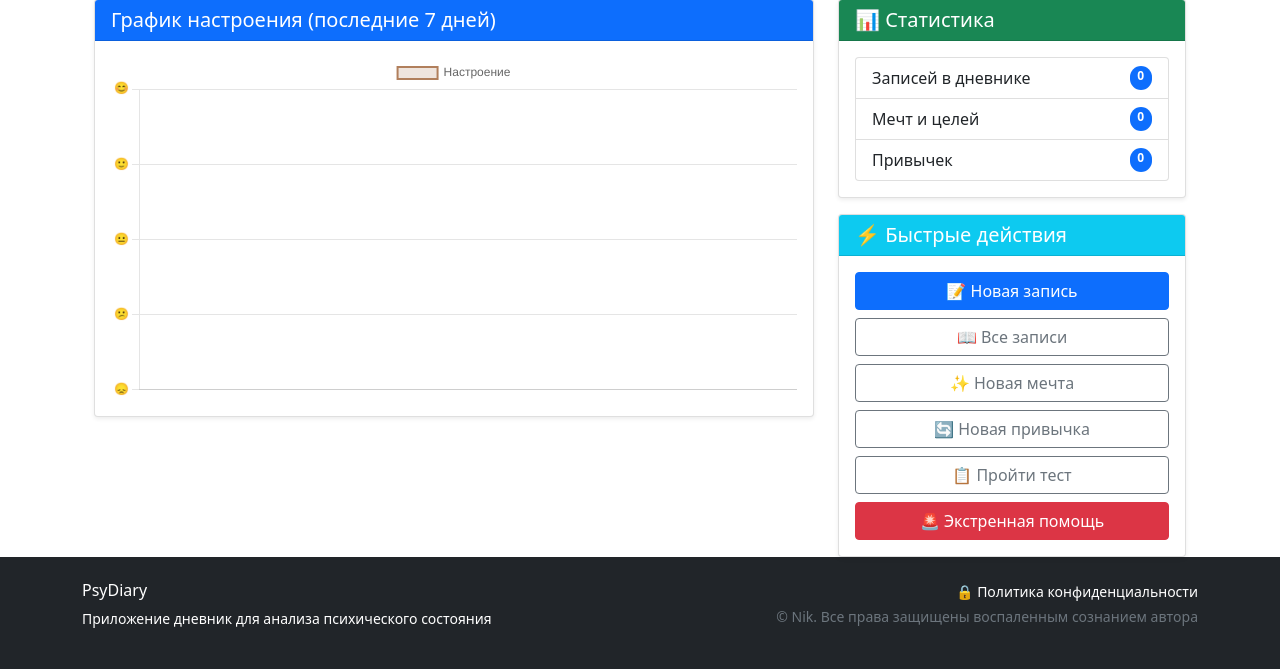
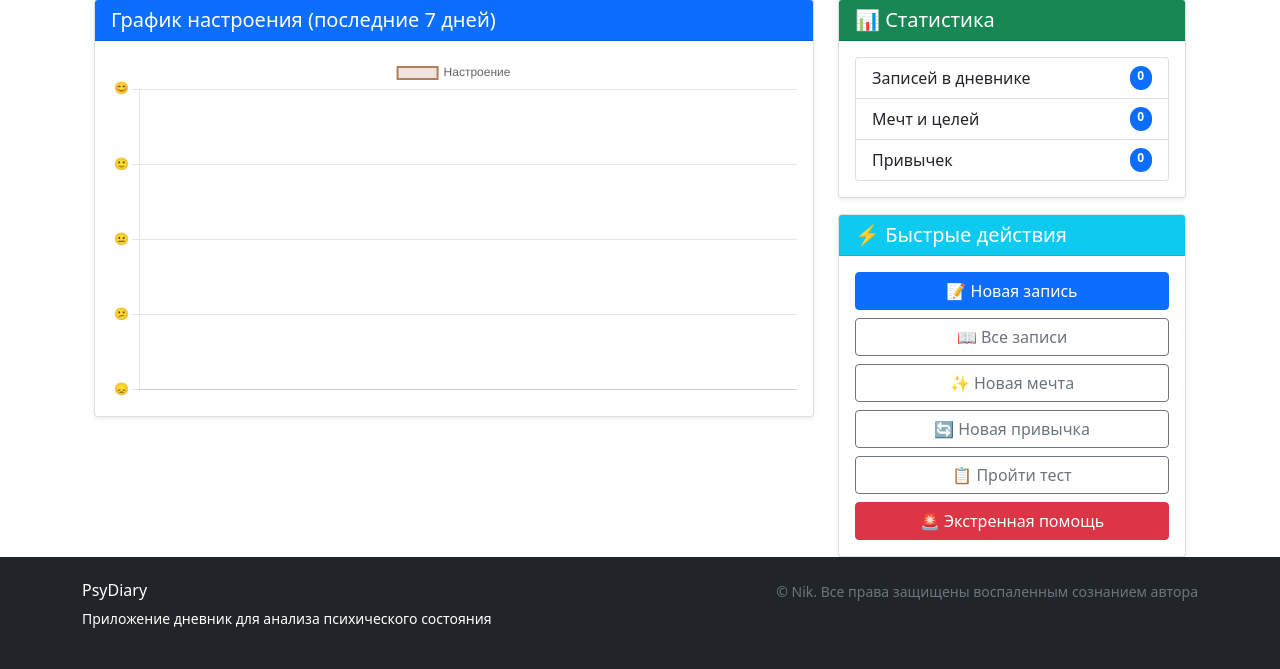
Before and after one commit to qjlfvfu/PsyhoDiary, a Django app: page /dashboard/ in a window 1280 px wide. Shown: the part 215-884 px from the top of the page. Run offline with Django 5.2, Linux system fonts and the light colour scheme; the visitor is signed in with stand-in values (Sample User, id 1); data comes from the database, SQL or seed files in the repository; data that the repository does not hold is empty; parts of the project's set-up code (start-up, migrations or seed data) failed here and were passed over.

Commit message:
коммит

```diff
--- a/users/templates/users/include/footer.html
+++ b/users/templates/users/include/footer.html
@@ -6,9 +6,9 @@
                 <p class="small">Приложение дневник для анализа психического состояния</p>
             </div>
             <div class="col-md-6 text-md-end">
-                <p class="small mb-1">
-                    🔒 <a href="{% url 'users:privacy_policy' %}" class="text-white text-decoration-none">Политика конфиденциальности</a>
-                </p>
+<!--                <p class="small mb-1">-->
+<!--                    🔒 <a href="{% url 'users:privacy_policy' %}" class="text-white text-decoration-none">Политика конфиденциальности</a>-->
+<!--                </p>-->
                 <p class="small text-secondary mb-0">
                     &copy; Nik. Все права защищены воспаленным сознанием автора
                 </p>
```
